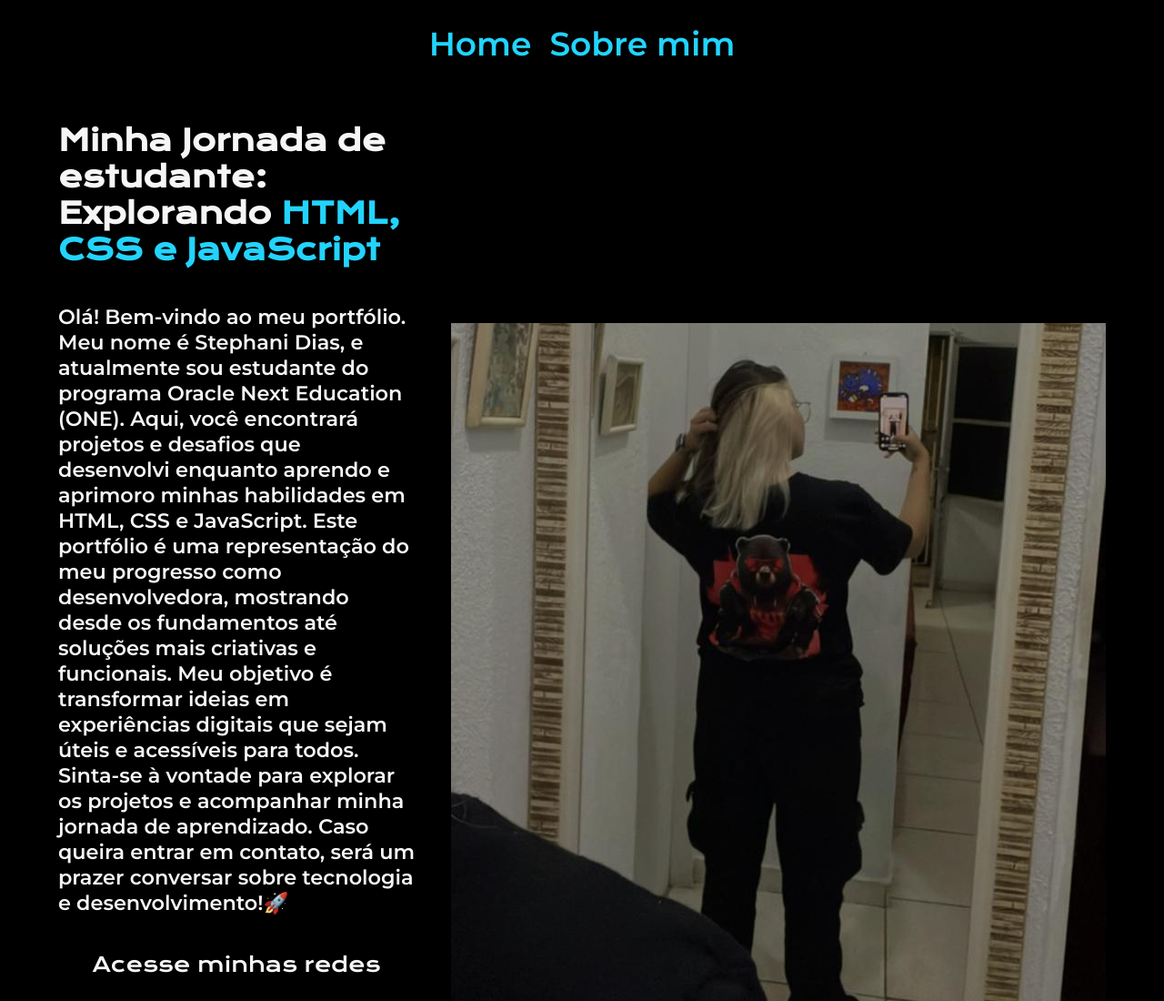
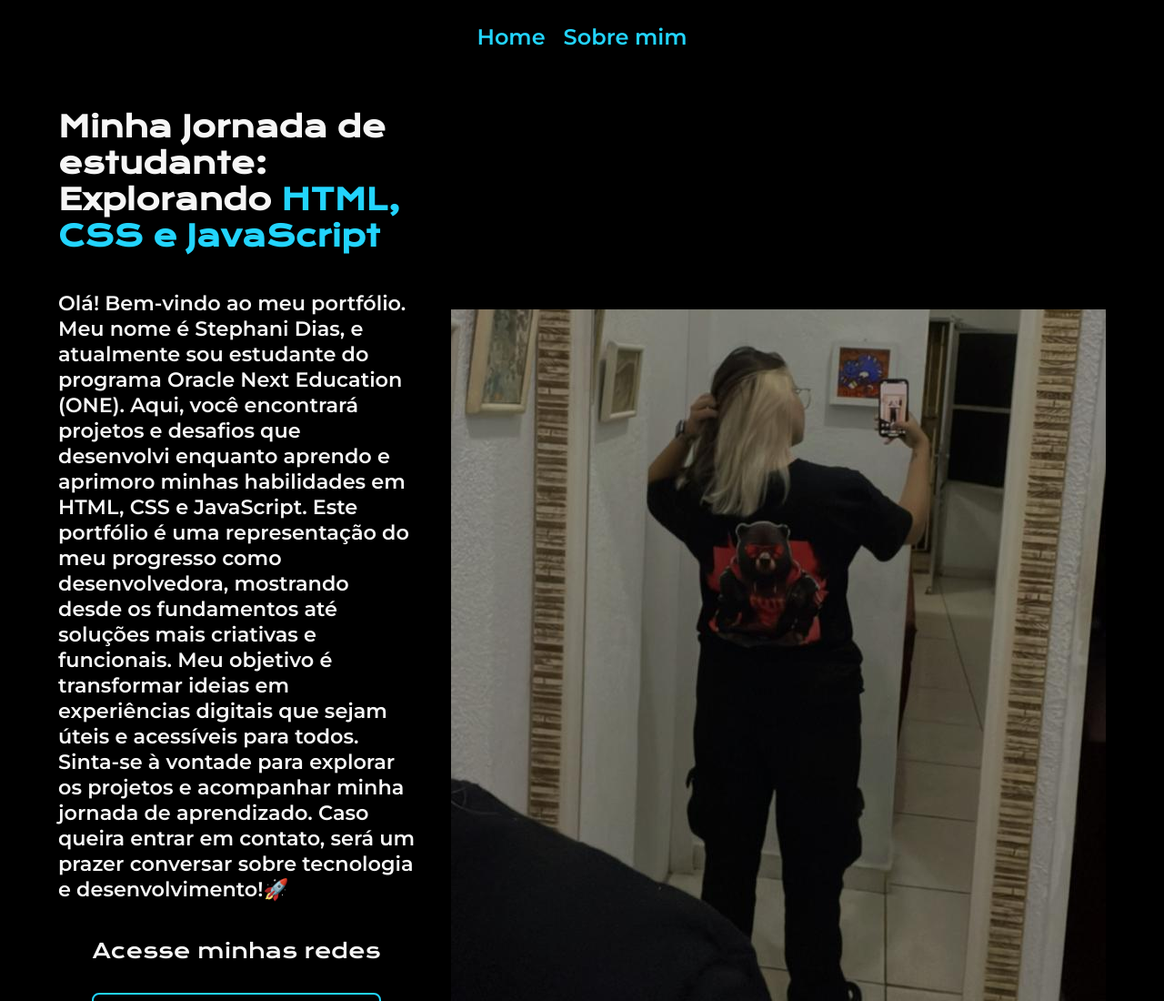
Before and after one commit to StephaniDias/portfolio, a plain HTML site: page index.html in a window 1280 px wide. Shown: the top 1100 px of the page at 91% size. Drawn offline with nearby package versions, Linux system fonts and the light colour scheme.

Commit message:
alteracao do tamanho do cabecalho

```diff
--- a/styles.css/style.css
+++ b/styles.css/style.css
@@ -29,7 +29,7 @@ body {
 }
 .cabecalho__menu__links {
     font-family: var(--fonte--segundaria);
-    font-size: 2.25rem;
+    font-size: 1.5rem;
     font-weight: 400;
     color: var(--cor--terciaria);
     text-decoration: none;
```
